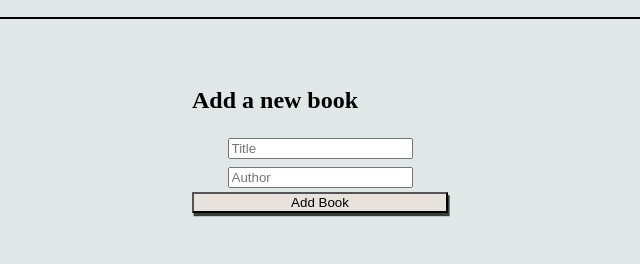
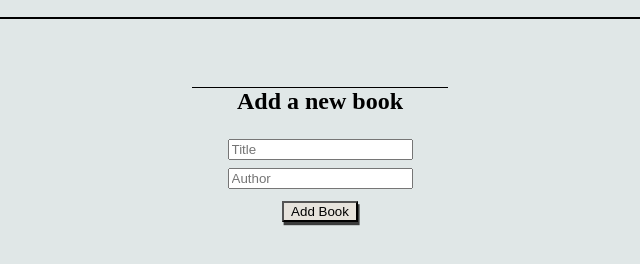
Before and after one commit to fabgrel10/awesome-books, a website: page index.html in a window 1280 px wide. Shown: the part 50-314 px from the top of the page, without its empty margins (320-960 px from the left). Drawn offline with Linux system fonts and the light colour scheme.

Commit message:
💄Update style.css

```diff
--- a/index.html
+++ b/index.html
@@ -12,7 +12,7 @@
     <h2>Awesome books</h2>
     <div id="book-storage"></div>
     <form>
-      <h2>Add a new book</h2>
+      <h2 class="form-title">Add a new book</h2>
       <input type="text" id="book-title" placeholder="Title" />
       <input type="text" id="book-author" placeholder="Author" />
       <button id="add-book-button" type="button">Add Book</button>
--- a/style.css
+++ b/style.css
@@ -20,8 +20,6 @@ li {
   flex-direction: column;
 }
 
-
-
 .book {
   display: flex;
   height: 2.5rem;
@@ -29,8 +27,8 @@ li {
   justify-content: space-between;
 }
 
-  .book:nth-child(odd){
-    background-color: rgba(233, 227, 217, 0.733);
+.book:nth-child(odd) {
+  background-color: #fff;
 }
 
 .book-div {
@@ -53,7 +51,18 @@ li {
 input {
   margin: 0.25rem auto;
 }
+
 button {
-    background-color:rgba(233, 227, 217, 0.733);
-    box-shadow:  rgba(22, 22, 22, 0.815) 0.1rem 0.2rem;
+  background-color: rgba(233, 227, 217, 0.733);
+  box-shadow: rgba(22, 22, 22, 0.815) 0.1rem 0.2rem;
 }
+
+.form-title {
+  border-top: 1px solid black;
+  text-align: center;
+}
+
+#add-book-button {
+  margin: 0.5rem auto;
+  width: 30%;
+}
```
Lines whose indentation alone changed are shown as unchanged.
